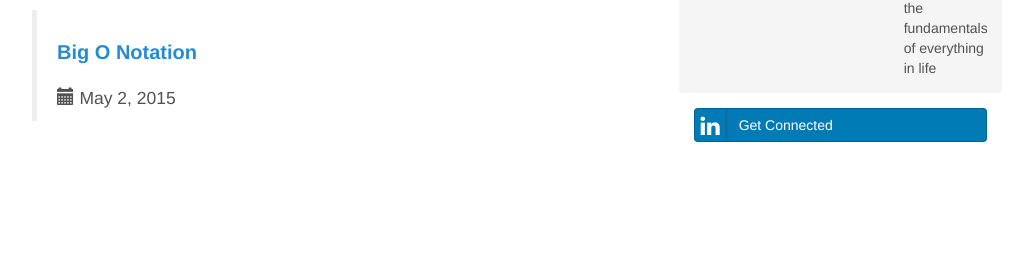
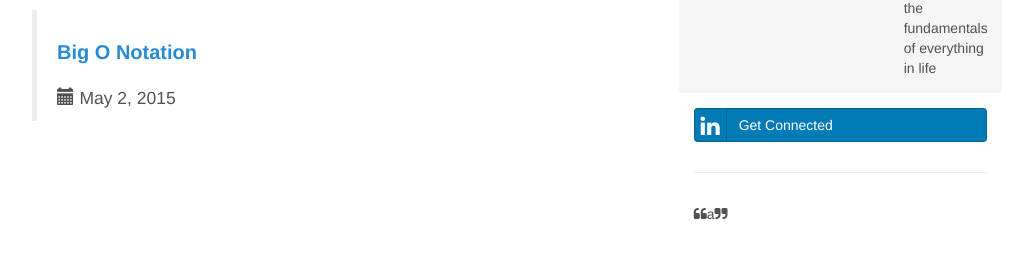
Before and after one commit to lakshma/lakshma.github.io, a Jekyll site: the page built from index.html, in a window 1280 px wide. Shown: the part 412-671 px from the top of the page, without its empty margins (123-1141 px from the left). Built offline with Jekyll 4.4.1, drawn with Linux system fonts in a browser that asks for light colours; Markdown is read by kramdown in place of the engine named in the settings; the list of posts is cut into pages by our own code.

Commit message:
no message

```diff
--- a/_layouts/default.html
+++ b/_layouts/default.html
@@ -33,6 +33,8 @@
 						<i class="fa fa-linkedin"></i> Get Connected
 					</a>
 				</p>
+				<hr>
+				<i class="fa fa-quote-left"></i>a<i class="fa fa-quote-right"></i>
 			</div>
 		</div>
 	</div>
```
